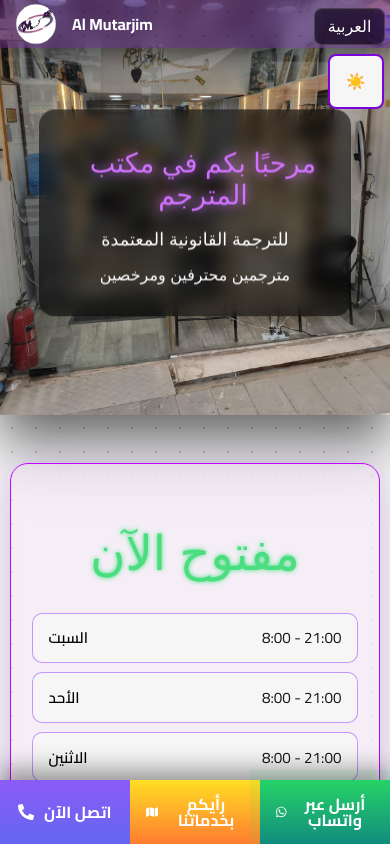
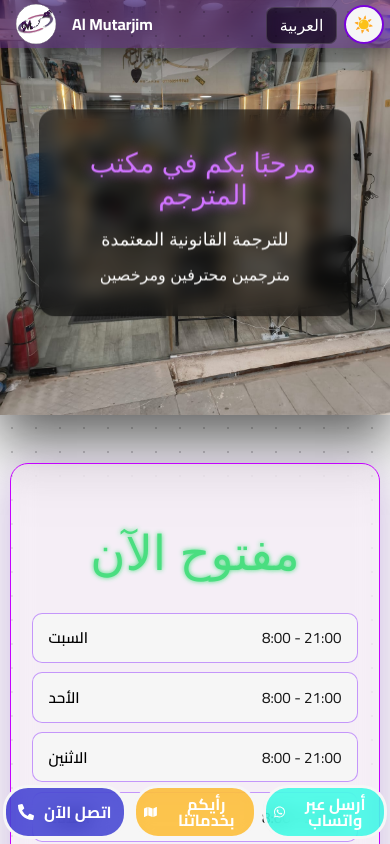
Before and after one commit to Ibrahim-Farhan-Shlaka/AlMutarjimSite, a React (Vite) app: page / in a window 390 px wide. Shown: the top 844 px of the page. Built offline with nearby package versions, Linux system fonts and the light colour scheme.

Commit message:
even more fixes and small changes

```diff
--- a/src/style/LangButton.css
+++ b/src/style/LangButton.css
@@ -32,7 +32,7 @@
   .lang-button {
     font-size: 1rem;
     padding: 0.5rem 0.8rem;
-    margin-top: 0.27rem;
-    margin-right: -0.7rem;
+    margin-top: 0.15rem;
+    margin-right: 2.3rem;
   }
 }
--- a/src/style/MobileCTA.css
+++ b/src/style/MobileCTA.css
@@ -5,14 +5,13 @@
   height: 4rem;
   display: flex;
   z-index: 9999;
-  box-shadow: 0 -10px 25px rgba(0,0,0,0.4);
 }
 
 /* Shared button styles */
 .mobile-cta a {
   flex: 1;
   line-height: 1;
-  padding: 0rem 1rem;
+  padding: 0rem 0.5rem;
   text-align: center;
   font-weight: 700;
   font-size: 1rem;
@@ -22,24 +21,28 @@
   align-items: center;
   justify-content: center;
   gap: 0.6rem;
+
   backdrop-filter: blur(10px);
   transition: 0.2s ease;
+
+  border: 3px solid var(--background-color);
+  border-radius: 25px;
+  margin: 0.3rem 0.2rem;
 }
 
 /* Call button */
 .cta-call {
-  background: linear-gradient(0deg, #6366f1, #8b5cf6);
+  background: #0003c5a2;
 }
 
 /* WhatsApp button */
 .cta-whatsapp {
-  background: linear-gradient(0deg, #128C7E,  #25D366);
-  animation: pulse 2s infinite;
+  background: #00ffe1a6;
 }
 
 /* WhatsApp button */
 .cta-review {
-  background: linear-gradient(0deg, #ff7c30, #ffde24);
+  background: #ffae00af;
 }
 
 @keyframes pulse {
--- a/src/style/index.css
+++ b/src/style/index.css
@@ -153,6 +153,7 @@ button:focus, button:focus-visible {
   font-weight: bold;
   padding: 1rem;
   border: var(--foreground-color) 2px solid;
+  border-radius: 50%;
 
   transition: 0.2s ease;
 }
@@ -208,7 +209,8 @@ button:focus, button:focus-visible {
 
 @media (max-width: 700px) {
   #darkButton {
-    top: 2rem;
+    top: -1.1rem;
     right: -1rem;
+    padding: 0.5rem;
   }
 }
```
